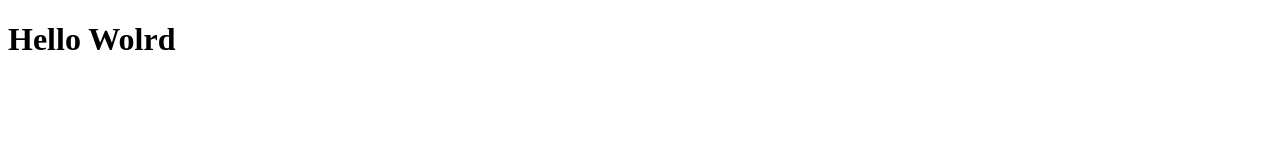
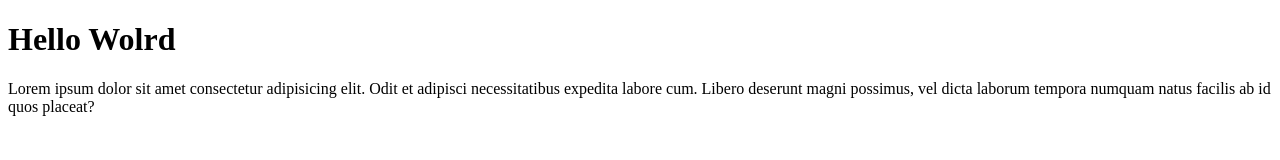
Before and after one commit to urani919191/uran, a plain HTML site: page index.html in a window 1280 px wide. Drawn offline with Linux system fonts and the light colour scheme.

Commit message:
desc added

```diff
--- a/index.html
+++ b/index.html
@@ -9,6 +9,8 @@
 
 <body>
     <h1>Hello Wolrd</h1>
+    <p>Lorem ipsum dolor sit amet consectetur adipisicing elit. Odit et adipisci necessitatibus expedita labore cum.
+        Libero deserunt magni possimus, vel dicta laborum tempora numquam natus facilis ab id quos placeat?</p>
 </body>
 
 </html>
```
